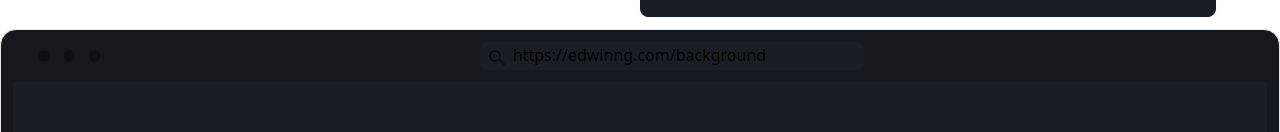
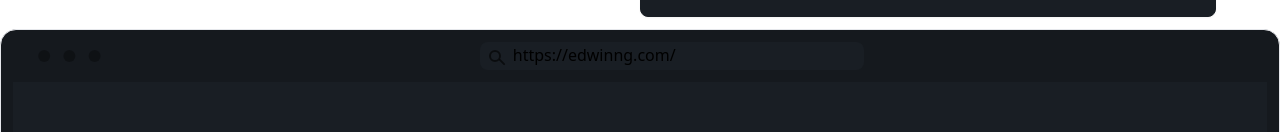
Before and after one commit to chunyinng078/personal-page, a React (Vite) app in the folder vite-project/: page / in a window 1280 px wide. Shown: the part 367-499 px from the top of the page. Built offline with nearby package versions, Linux system fonts and the light colour scheme.

Commit message:
Update BrowerMockup.tsx

```diff
--- a/vite-project/src/component/BrowerMockup.tsx
+++ b/vite-project/src/component/BrowerMockup.tsx
@@ -5,9 +5,9 @@ import { Chat } from "./Chat";
 
 export const BrowerMockup = () => {
   return (
-    <div className="mockup-browser bg-base-300 border px-3 max-w-full	 ">
-      <div className="mockup-browser-toolbar">
-        <div className="input">https://edwinng.com/background</div>
+    <div className="mockup-browser bg-base-300 border px-3 !max-w-screen-md">
+      <div className="mockup-browser-toolbar !w-1/2">
+        <div className="input">https://edwinng.com/</div>
       </div>
 
       <div className="bg-base-200 flex justify-center px-4 py-16 text-3xl">
@@ -27,6 +27,7 @@ export const BrowerMockup = () => {
         </div>
         <div className="mockup-browser-tab bg-base-200"></div>
       </div>
+
     </div>
   );
 };
```
